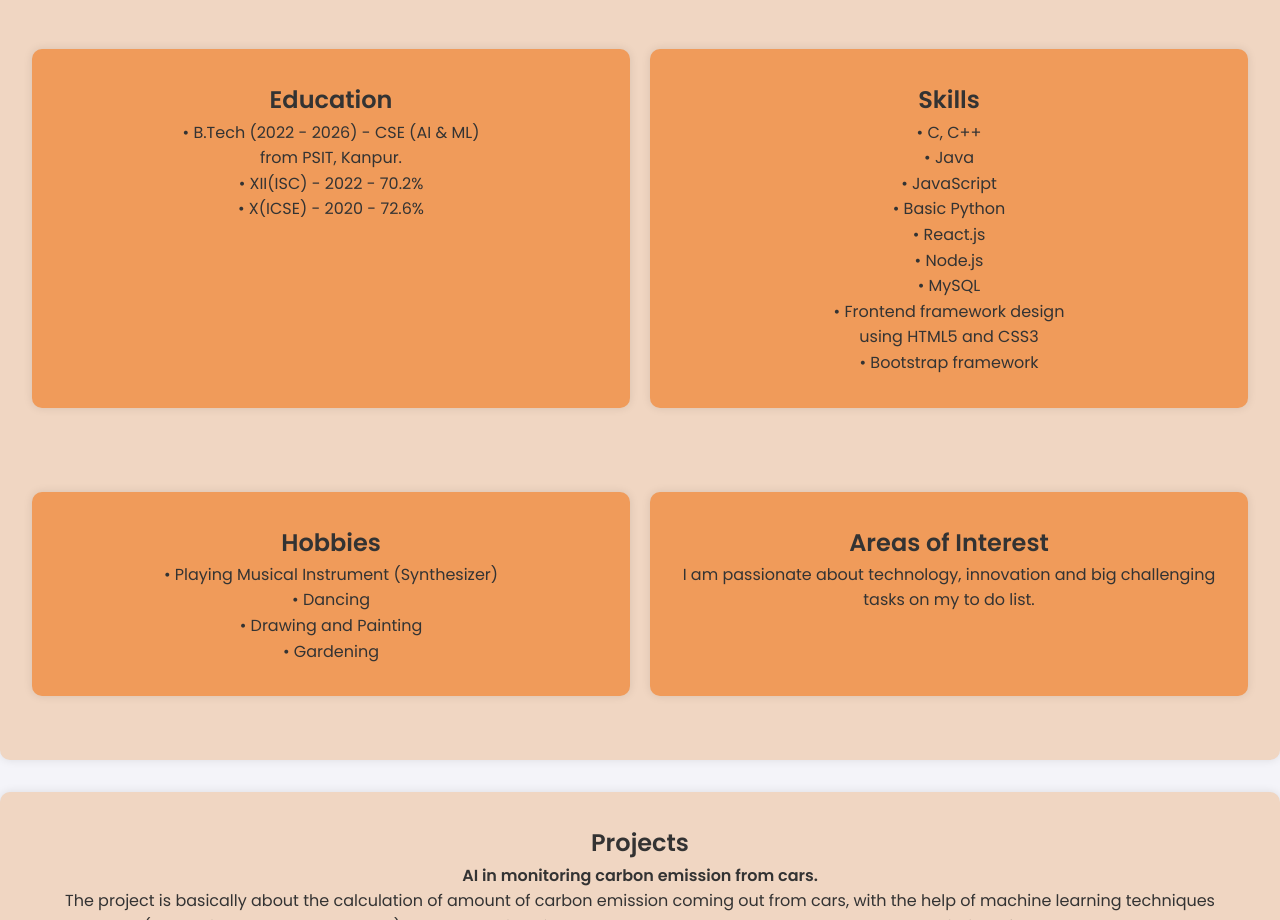
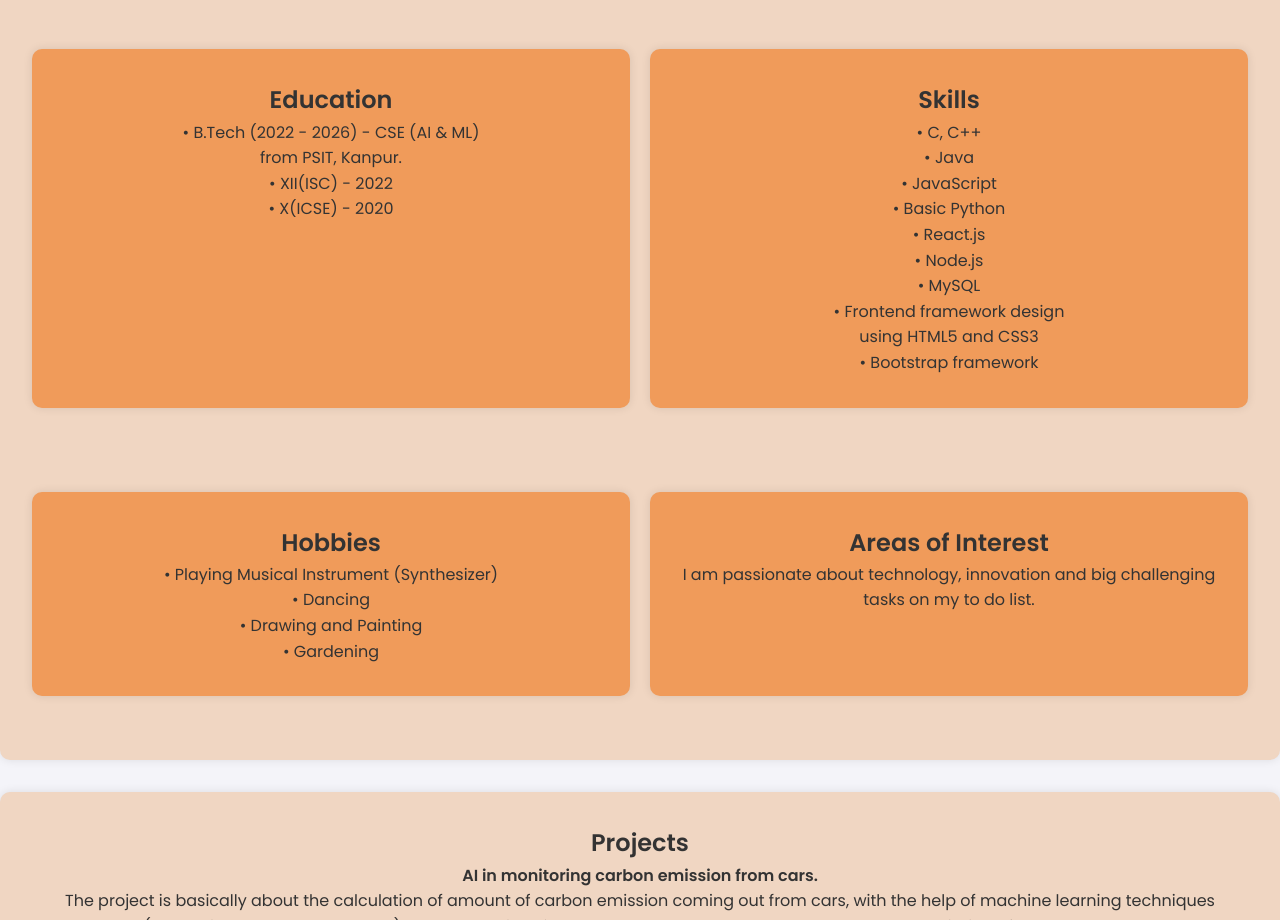
Before and after one commit to Aishwaryaa-17/Portfolio, a plain HTML site: page index.html in a window 1280 px wide. Shown: the part 1052-1972 px from the top of the page. Drawn offline with Linux system fonts and the light colour scheme.

Commit message:
Update index.html

```diff
--- a/index.html
+++ b/index.html
@@ -39,8 +39,8 @@
             <div class="content">
                 <h2>Education</h2>
                 <p>• B.Tech (2022 - 2026) - CSE (AI & ML)<br>from PSIT, Kanpur.<br>
-                    • XII(ISC) - 2022 - 70.2%<br>
-                    • X(ICSE) - 2020 - 72.6%</p>
+                    • XII(ISC) - 2022<br>
+                    • X(ICSE) - 2020</p>
             </div>
         </section>
         <section id="skills" class="section skills">
```
